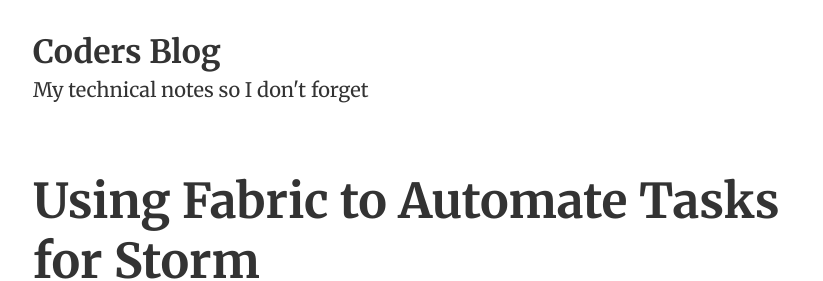
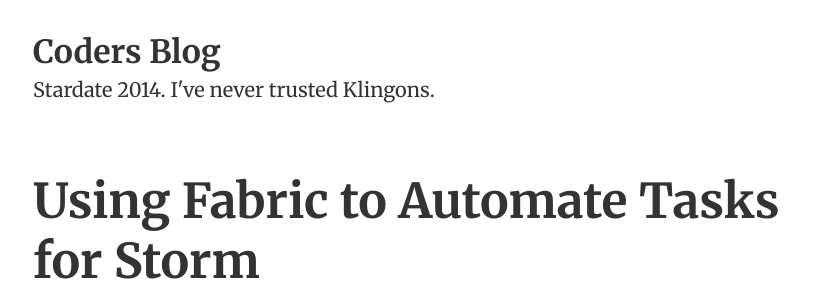
Before and after one commit to svensvan/blog, a Jekyll site: the page built from index.html, in a window 1280 px wide. Shown: the top 281 px of the page, without its empty margins (223-1046 px from the left). Built offline with Jekyll 4.4.1, drawn with Linux system fonts in a browser that asks for light colours; the list of posts is cut into pages by our own code.

Commit message:
upd tagline

```diff
--- a/_config.yml
+++ b/_config.yml
@@ -1,5 +1,5 @@
 name: "Coders Blog"
-description: "My technical notes so I don't forget"
+description: "Stardate 2014.  I've never trusted Klingons."
 author: "svensvan"
 
 #url: "http://localhost:4000"
```
